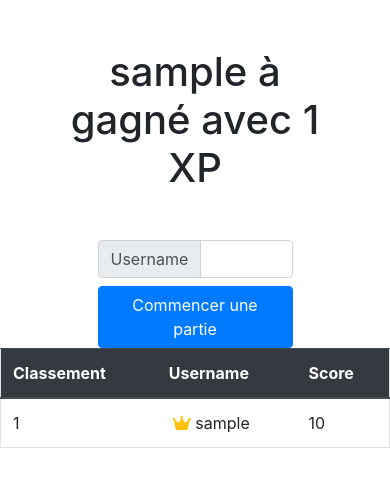
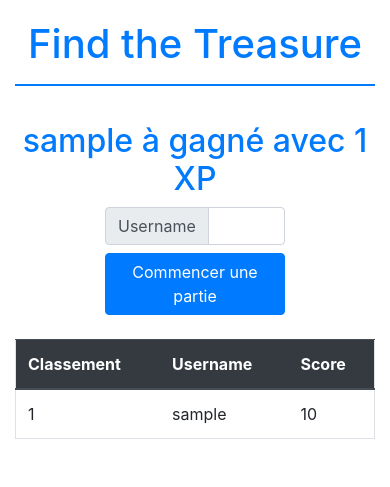
Before and after one commit to leon-morival/findthetreasure, a PHP site: page /views/win.php in a window 390 px wide. Shown: the top 487 px of the page. Run offline with PHP 8.4, Linux system fonts and the light colour scheme; the visitor is signed in with stand-in values (Sample User, id 1); tables that the repository leaves empty or names only in its code hold one stand-in row (values such as "Sample post").

Commit message:
Update win.php
Mise en page (CSS)

```diff
--- a/views/win.php
+++ b/views/win.php
@@ -5,11 +5,7 @@
     <meta charset="UTF-8">
     <meta name="viewport" content="width=device-width, initial-scale=1.0">
     <title>Lose</title>
-    <link rel="stylesheet" href="https://cdn.jsdelivr.net/npm/bootstrap@4.4.1/dist/css/bootstrap.min.css"
-        integrity="sha384-Vkoo8x4CGsO3+Hhxv8T/Q5PaXtkKtu6ug5TOeNV6gBiFeWPGFN9MuhOf23Q9Ifjh" crossorigin="anonymous">
-    <link rel="stylesheet" href="https://cdnjs.cloudflare.com/ajax/libs/font-awesome/6.4.2/css/all.min.css"
-        integrity="sha512-z3gLpd7yknf1YoNbCzqRKc4qyor8gaKU1qmn+CShxbuBusANI9QpRohGBreCFkKxLhei6S9CQXFEbbKuqLg0DA=="
-        crossorigin="anonymous" referrerpolicy="no-referrer" />
+    <link rel="stylesheet" href="https://cdn.jsdelivr.net/npm/bootstrap@4.4.1/dist/css/bootstrap.min.css" integrity="sha384-Vkoo8x4CGsO3+Hhxv8T/Q5PaXtkKtu6ug5TOeNV6gBiFeWPGFN9MuhOf23Q9Ifjh" crossorigin="anonymous">
 </head>
 
 <body>
@@ -25,19 +21,23 @@
         echo "not working";
     }
     ?>
-
-    <div class="">
-
-        <h1 class="text-center m-5"><?php echo $player->getUser();
-                                    if ($player->getWin() == true) echo " à gagné avec";
-                                    else echo " à perdu" ?>
-            <?php if ($player->getWin()) echo $player->getXp() . " XP" ?>
-
-        </h1>
-        <div class="row">
-
-
-            <div class="col-md-8">
+    <div class="header">
+        <h1 class="text-primary" style="padding-top: 20px; text-align: center;">Find the Treasure</h1>
+    </div>
+    <div class="container">
+        <hr class="border border-primary border-3 opacity-75">
+        <h2 class="text-primary" style="padding-top: 20px; text-align: center;">
+            <?php
+            echo $player->getUser();
+            if ($player->getWin()) {
+                echo " à gagné avec " . $player->getXp() . " XP";
+            } else {
+                echo " à perdu";
+            }
+            ?>
+        </h2>
+        <div>
+            <div style="text-align: center;">
                 <form action="/findthetreaser/controllers/controller.php" method="post" class="w-50 mx-auto">
                     <div class="input-group">
                         <div class="input-group-prepend">
@@ -45,12 +45,13 @@
                         </div>
                         <input type="text" class="form-control " name="username" id="usernameInput">
                     </div>
-                    <button type="submit" class="btn btn-primary mt-2 mx-auto ">Commencer une
-                        partie</button>
+                    <button type="submit" class="btn btn-primary mt-2 mx-auto">Commencer une partie</button>
                 </form>
             </div>
-            <div class="col-md-4">
+        </div>
 
+        <div class="row mt-4">
+            <div class="col-md-12">
                 <table class="table border">
                     <thead class="thead-dark">
                         <tr>
@@ -72,20 +73,11 @@
                             $position += 1; // Increment position
 
                         ?>
-                        <tr>
-                            <td><?php echo $position; ?></td>
-                            <td>
-                                <?php
-
-                                    // If the user is the first in the table, display a crown icon
-                                    if ($position === 1) {
-                                        echo '<i class="fas fa-crown text-warning ml-1"></i> ';
-                                    }
-                                    echo $row['username'];
-                                    ?>
-                            </td>
-                            <td><?php echo $row['score'] ?></td>
-                        </tr>
+                            <tr>
+                                <td><?php echo $position; ?></td>
+                                <td><?php echo $row['username'] ?></td>
+                                <td><?php echo $row['score'] ?></td>
+                            </tr>
                         <?php
                         }
                         ?>
```
